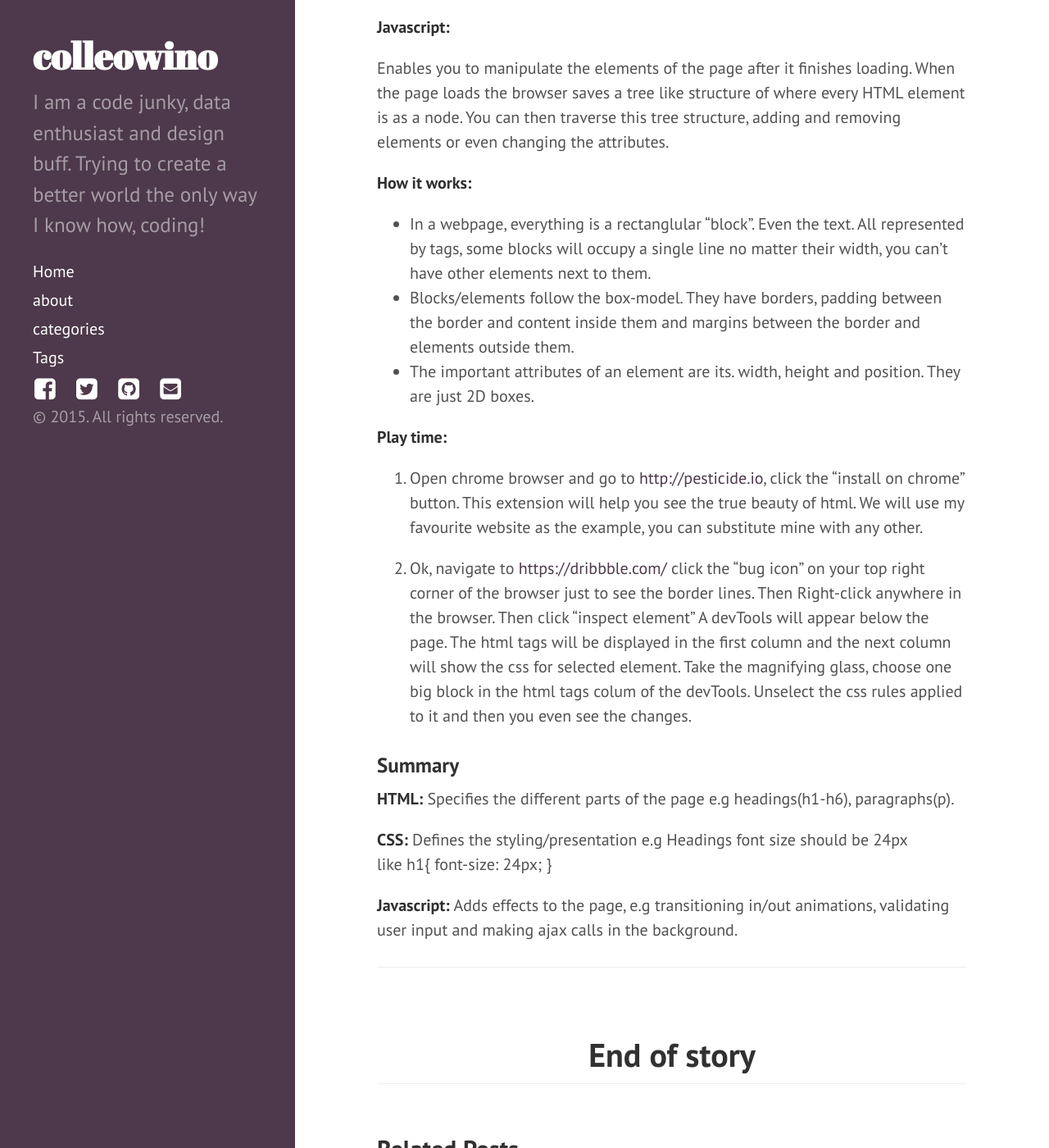
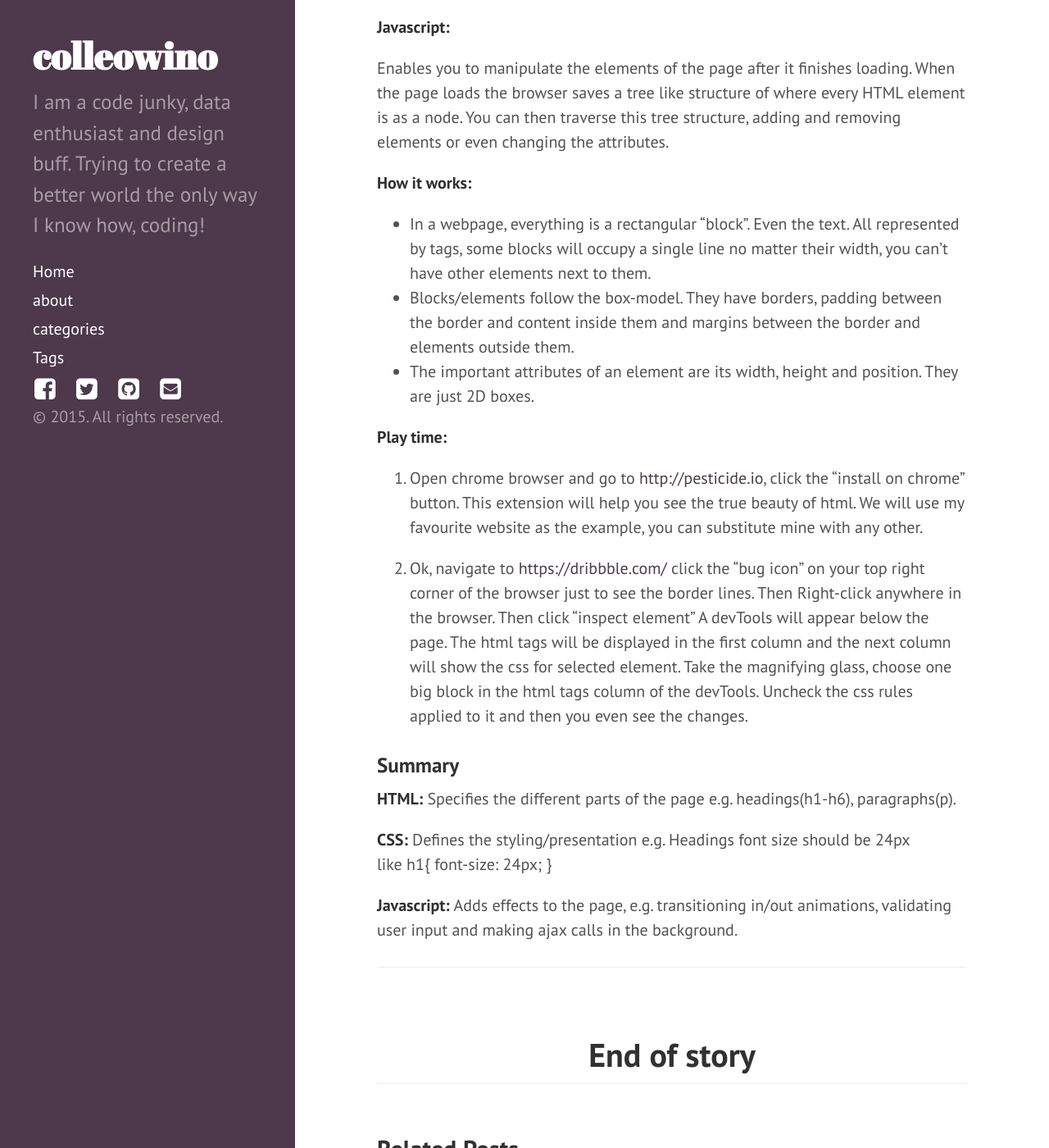
Before and after one commit to colleowino/colleowino.github.io, a Jekyll site: the page built from _posts/2015-05-13-css-pesticide.md, in a window 1280 px wide and 1400 px high, scrolled down 1257 px. Shown: the whole window at 82% size. Built offline with Jekyll 4.4.1, drawn with Linux system fonts in a browser that asks for light colours; nearby versions of some CDN libraries; comment, search, counter and statistics services are not loaded; some of the changed text lies outside the part shown.

Commit message:
fixed pesticide spelling

```diff
--- a/_posts/2015-05-13-css-pesticide.md
+++ b/_posts/2015-05-13-css-pesticide.md
@@ -11,7 +11,7 @@
 
 We all browse the web once in a while. I won’t ask you to tell your neighbor which websites you visit regularly but I would love to hear you explain to him/her how you think it works in “your own words”.
 
-let me give you my version of how it goes down and then at the end, you can judge for yourself if what wrote down fits into your mental model. Either way, the web works and we hope to keep it that way.
+Let me give you my version of how it goes down and then at the end, you can judge for yourself if what wrote down fits into your mental model. Either way, the web works and we hope to keep it that way.
 
 When you type in the address eg <a title="http://pesticide.io" href="http://pesticide.io">http://pesticide.io </a>and click enter, the browser creates a request which is then sent to the server.
 The server will interpret the request and return a response in a format that the browser understands &#8212; usually HTML along with its associated CSS and optionally Javascript files.
@@ -41,9 +41,9 @@
 
 **How it works:**<br/>
 
-* In a webpage, everything is a rectanglular “block”. Even the text. All represented by tags, some blocks will occupy a single line no matter their width, you can’t have other elements next to them.
+* In a webpage, everything is a rectangular “block”. Even the text. All represented by tags, some blocks will occupy a single line no matter their width, you can’t have other elements next to them.
 * Blocks/elements follow the box-model. They have borders, padding between the border and content inside them and margins between the border and elements outside them.
-* The important attributes of an element are its. width, height and position. They are just 2D boxes.
+* The important attributes of an element are its width, height and position. They are just 2D boxes.
 
 **Play time:**<br/>
 
@@ -55,17 +55,17 @@
 Then Right-click anywhere in the browser. Then click “inspect element”
 A devTools will appear below the page.
 The html tags will be displayed in the first column and the next column will show the css for selected element.
-Take the magnifying glass, choose one big block in the html tags colum of the devTools.
-Unselect the css rules applied to it and then you even see the changes.
+Take the magnifying glass, choose one big block in the html tags column of the devTools.
+Uncheck the css rules applied to it and then you even see the changes.
 
 ###Summary
 
-**HTML:** Specifies the different parts of the page e.g headings(h1-h6), paragraphs(p).
+**HTML:** Specifies the different parts of the page e.g. headings(h1-h6), paragraphs(p).
 
-**CSS:**  Defines the styling/presentation e.g Headings font size should be 24px
+**CSS:**  Defines the styling/presentation e.g. Headings font size should be 24px
 <br/>
 like h1{ font-size: 24px; }
 
-**Javascript:**  Adds effects to the page, e.g transitioning in/out animations, validating user input and making ajax calls in the background.
+**Javascript:**  Adds effects to the page, e.g. transitioning in/out animations, validating user input and making ajax calls in the background.
 
 -----
```
